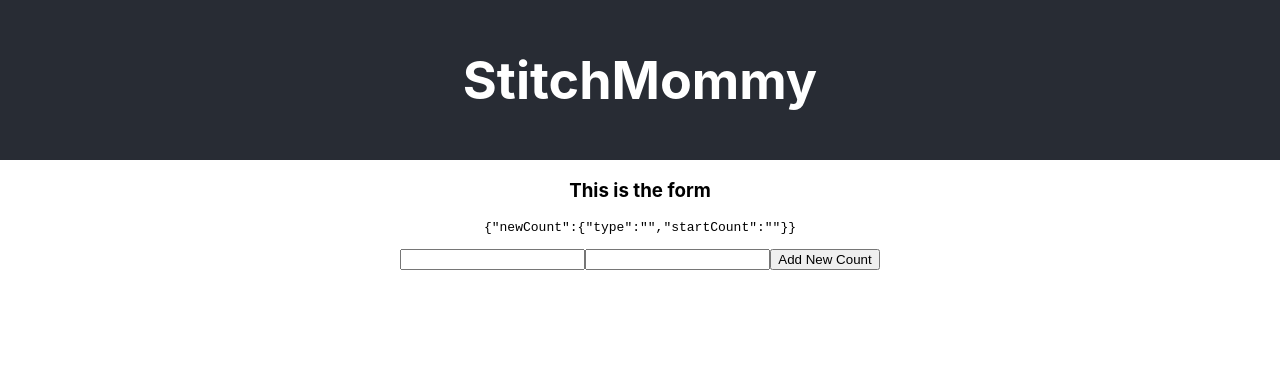
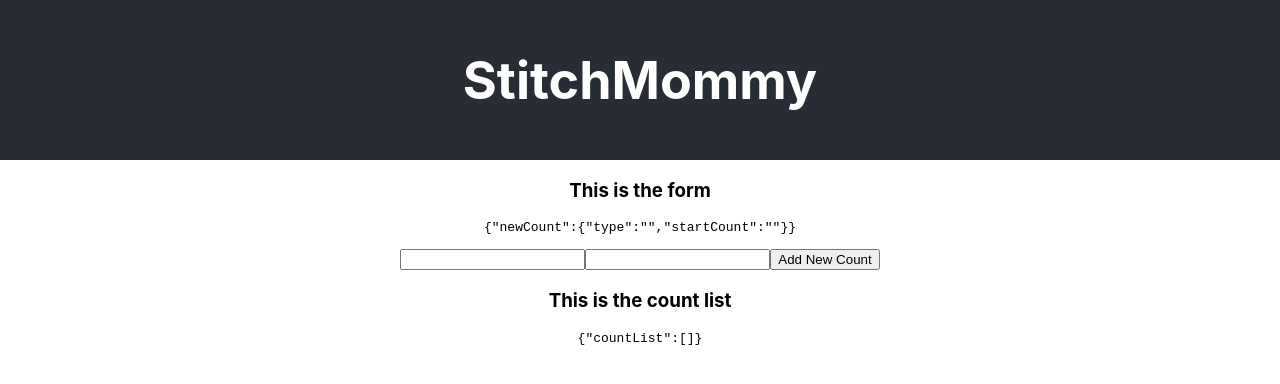
Before and after one commit to kitkogan/stitch-mommy, a React (Create React App) app: page / in a window 1280 px wide. Shown: the top 384 px of the page. Built offline with nearby package versions, Linux system fonts and the light colour scheme.

Commit message:
get list component displaying

```diff
--- a/src/components/App/App.js
+++ b/src/components/App/App.js
@@ -1,7 +1,7 @@
 import React from 'react';
 import './App.css';
 import Form from '../Form/Form';
-// import List from '../List/List';
+import List from '../List/List';
 
 function App() {
   return (
@@ -13,6 +13,7 @@ function App() {
       </header>
 
       <Form />
+      <List />
     </div>
   );
 }
--- a/src/components/List/List.js
+++ b/src/components/List/List.js
@@ -0,0 +1,35 @@
+import React, { Component } from 'react';
+import { connect } from 'react-redux';
+import axios from 'axios';
+
+const mapStateToProps = reduxState => ({
+    reduxState,
+});
+
+class List extends Component {
+    // componentDidMount() {
+    //     this.getCountList();
+    // }
+
+    getCountList = () => {
+        axios.get('/api/count')
+          .then( response => {
+            this.props.dispatch({ type: `SET_COUNT_LIST`, payload: response.data });
+          })
+          .catch( error => {
+            console.log(error);
+            alert(`Could not get count at this time. Try again later.`);
+          })
+      }
+
+    render() {
+        return (
+            <div>
+                <h3>This is the count list</h3>
+                <pre>{JSON.stringify(this.props.reduxState)}</pre>
+            </div>
+        );
+    }
+}
+
+export default connect(mapStateToProps)(List);
```
Also changed, not shown: 1 other file (tests, documents, lock files or other folders).
